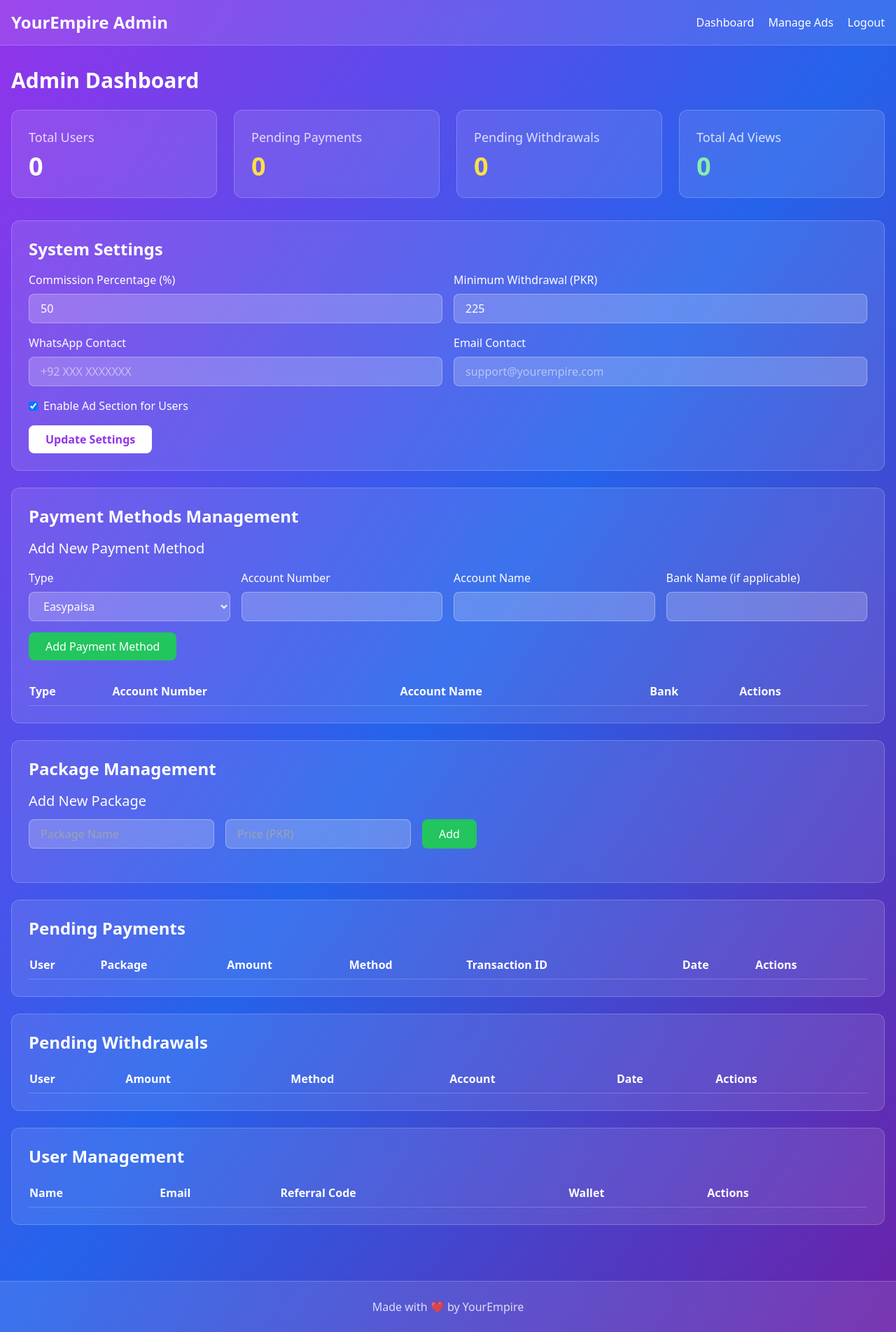
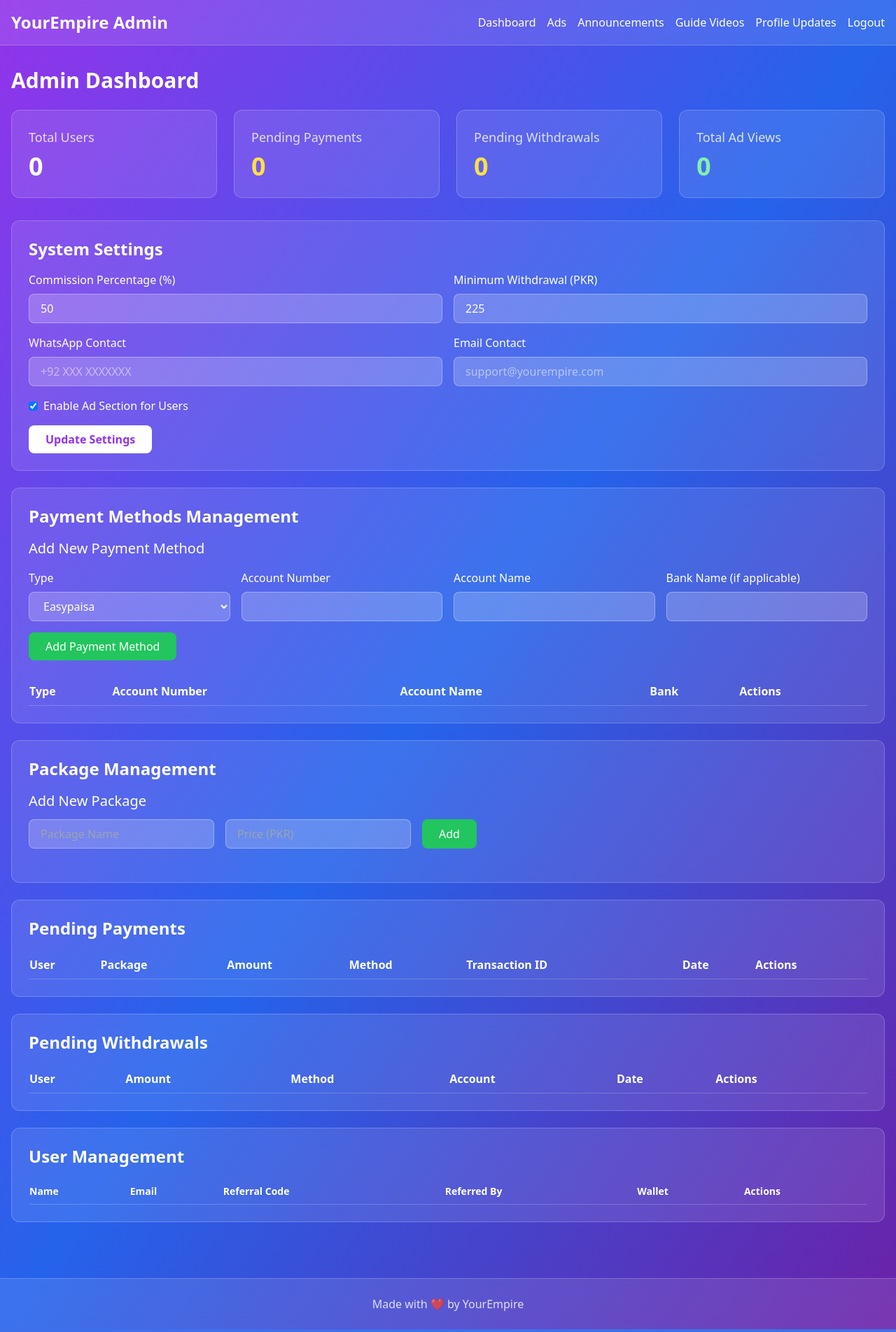
Before and after one commit to alihyderbaloch/YourEmpire., a Flask app: page /admin/dashboard in a window 1280 px wide. Shown: the whole page at 70% size. Run offline with Flask 3, Linux system fonts and the light colour scheme; the visitor is signed in with stand-in values (Sample User, id 1); data comes from the database, SQL or seed files in the repository; data that the repository does not hold is empty; some libraries are stand-ins or nearby versions.

Commit message:
Add referrer information and new features to admin dashboard
Add a "Referred By" column to the user management table and new navigation links for managing announcements, guide videos, and profile updates in the admin dashboard.

Replit-Commit-Author: Agent
Replit-Commit-Session-Id: 0d011106-bfb6-4554-b072-91b53b411faa
Replit-Commit-Checkpoint-Type: full_checkpoint
Replit-Commit-Event-Id: 9e47969f-736f-46ad-8717-46c386488c37
Replit-Commit-Screenshot-Url: https://storage.googleapis.com/screenshot-production-us-central1/064be7b3-9fc3-4dd7-9178-19b830452fdb/0d011106-bfb6-4554-b072-91b53b411faa/DFD5DvM

```diff
--- a/app.py
+++ b/app.py
@@ -575,6 +575,14 @@ def admin_dashboard():
     settings_list = Settings.query.all()
     settings = {s.key: s.value for s in settings_list}
 
+    # Add referrer code to each user
+    for user in users:
+        if user.referred_by:
+            referrer = User.query.get(user.referred_by)
+            user.referrer_code = referrer.referral_code if referrer else None
+        else:
+            user.referrer_code = None
+
     stats = {
         'total_users': len(users),
         'total_payments': len([p for p in payments if p.status == 'Approved']),
--- a/templates/admin_dashboard.html
+++ b/templates/admin_dashboard.html
@@ -9,11 +9,14 @@
 <body class="bg-gradient-to-br from-purple-600 via-blue-600 to-purple-800 min-h-screen">
     <nav class="bg-white/10 backdrop-blur-md border-b border-white/20">
         <div class="container mx-auto px-4 py-4">
-            <div class="flex justify-between items-center">
+            <div class="flex justify-between items-center flex-wrap">
                 <h1 class="text-2xl font-bold text-white">YourEmpire Admin</h1>
-                <div class="space-x-4">
+                <div class="space-x-2 md:space-x-4 text-sm md:text-base flex flex-wrap">
                     <a href="{{ url_for('admin_dashboard') }}" class="text-white hover:text-purple-200 transition">Dashboard</a>
-                    <a href="{{ url_for('manage_ads') }}" class="text-white hover:text-purple-200 transition">Manage Ads</a>
+                    <a href="{{ url_for('manage_ads') }}" class="text-white hover:text-purple-200 transition">Ads</a>
+                    <a href="{{ url_for('manage_announcements') }}" class="text-white hover:text-purple-200 transition">Announcements</a>
+                    <a href="{{ url_for('manage_guide_videos') }}" class="text-white hover:text-purple-200 transition">Guide Videos</a>
+                    <a href="{{ url_for('profile_updates') }}" class="text-white hover:text-purple-200 transition">Profile Updates</a>
                     <a href="{{ url_for('logout') }}" class="text-white hover:text-purple-200 transition">Logout</a>
                 </div>
             </div>
@@ -262,12 +265,13 @@
         <div class="bg-white/10 backdrop-blur-md rounded-xl p-6 border border-white/20">
             <h3 class="text-2xl font-bold text-white mb-4">User Management</h3>
             <div class="overflow-x-auto">
-                <table class="w-full text-white">
+                <table class="w-full text-white text-sm">
                     <thead>
                         <tr class="border-b border-white/20">
                             <th class="text-left py-2">Name</th>
                             <th class="text-left py-2">Email</th>
                             <th class="text-left py-2">Referral Code</th>
+                            <th class="text-left py-2">Referred By</th>
                             <th class="text-left py-2">Wallet</th>
                             <th class="text-left py-2">Actions</th>
                         </tr>
@@ -278,11 +282,18 @@
                             <td class="py-2">{{ user.full_name }}</td>
                             <td class="py-2">{{ user.email }}</td>
                             <td class="py-2 font-mono">{{ user.referral_code }}</td>
+                            <td class="py-2">
+                                {% if user.referrer_code %}
+                                    {{ user.referrer_code }}
+                                {% else %}
+                                    -
+                                {% endif %}
+                            </td>
                             <td class="py-2">{{ "%.2f"|format(user.wallet_balance) }} PKR</td>
                             <td class="py-2">
                                 <form method="POST" action="{{ url_for('adjust_wallet', user_id=user.id) }}" class="flex gap-2" onsubmit="return confirm('Adjust wallet by ' + this.amount.value + ' PKR?')">
-                                    <input type="number" name="amount" step="0.01" placeholder="±Amount" required class="w-24 px-2 py-1 rounded bg-white/20 text-white border border-white/30 text-sm">
-                                    <button type="submit" class="text-green-400 hover:text-green-300 text-sm font-bold">Adjust</button>
+                                    <input type="number" name="amount" step="0.01" placeholder="±Amount" required class="w-20 px-2 py-1 rounded bg-white/20 text-white border border-white/30 text-xs">
+                                    <button type="submit" class="text-green-400 hover:text-green-300 text-xs font-bold">Adjust</button>
                                 </form>
                             </td>
                         </tr>
```
Also changed, not shown: 1 other file.
